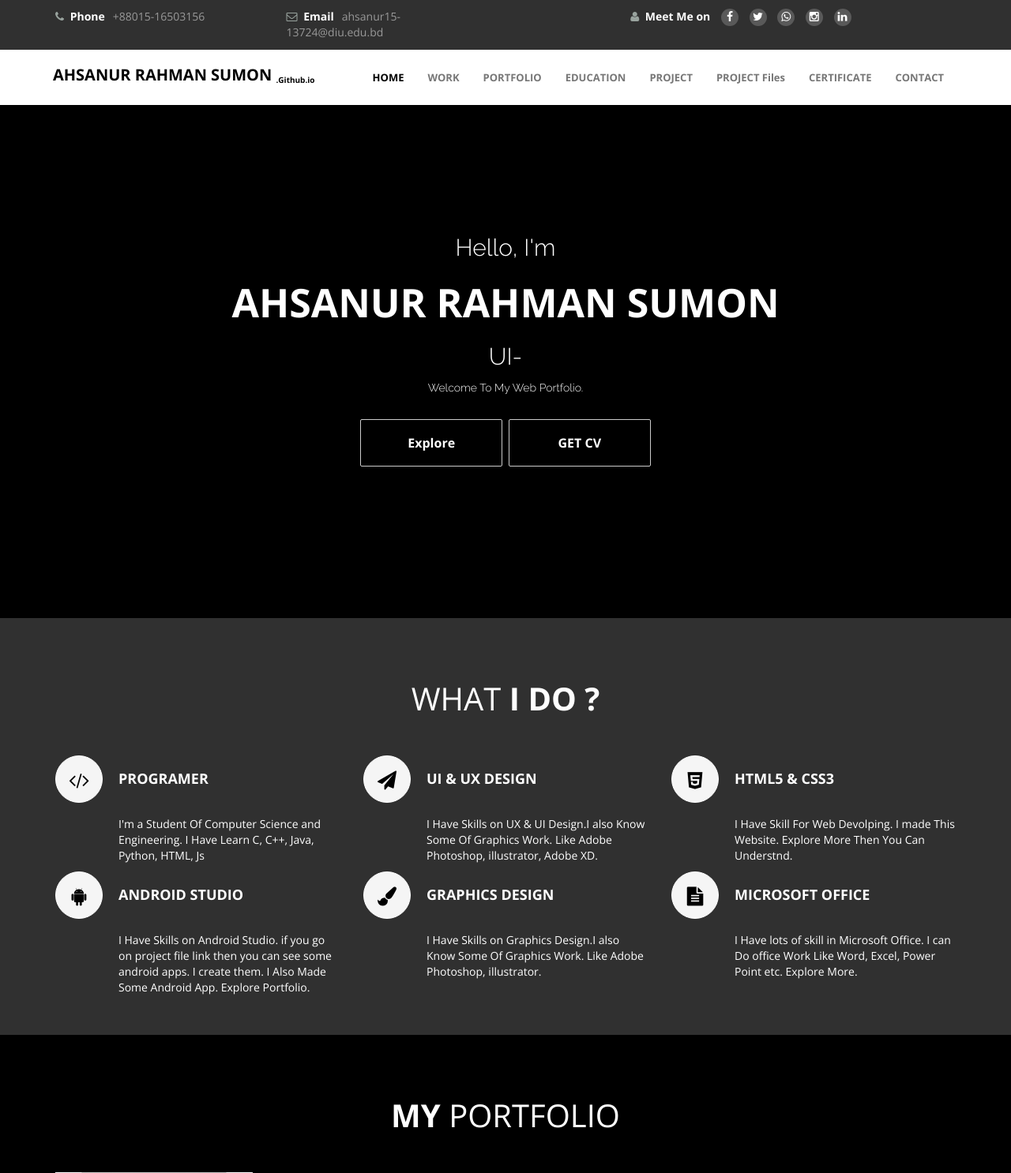
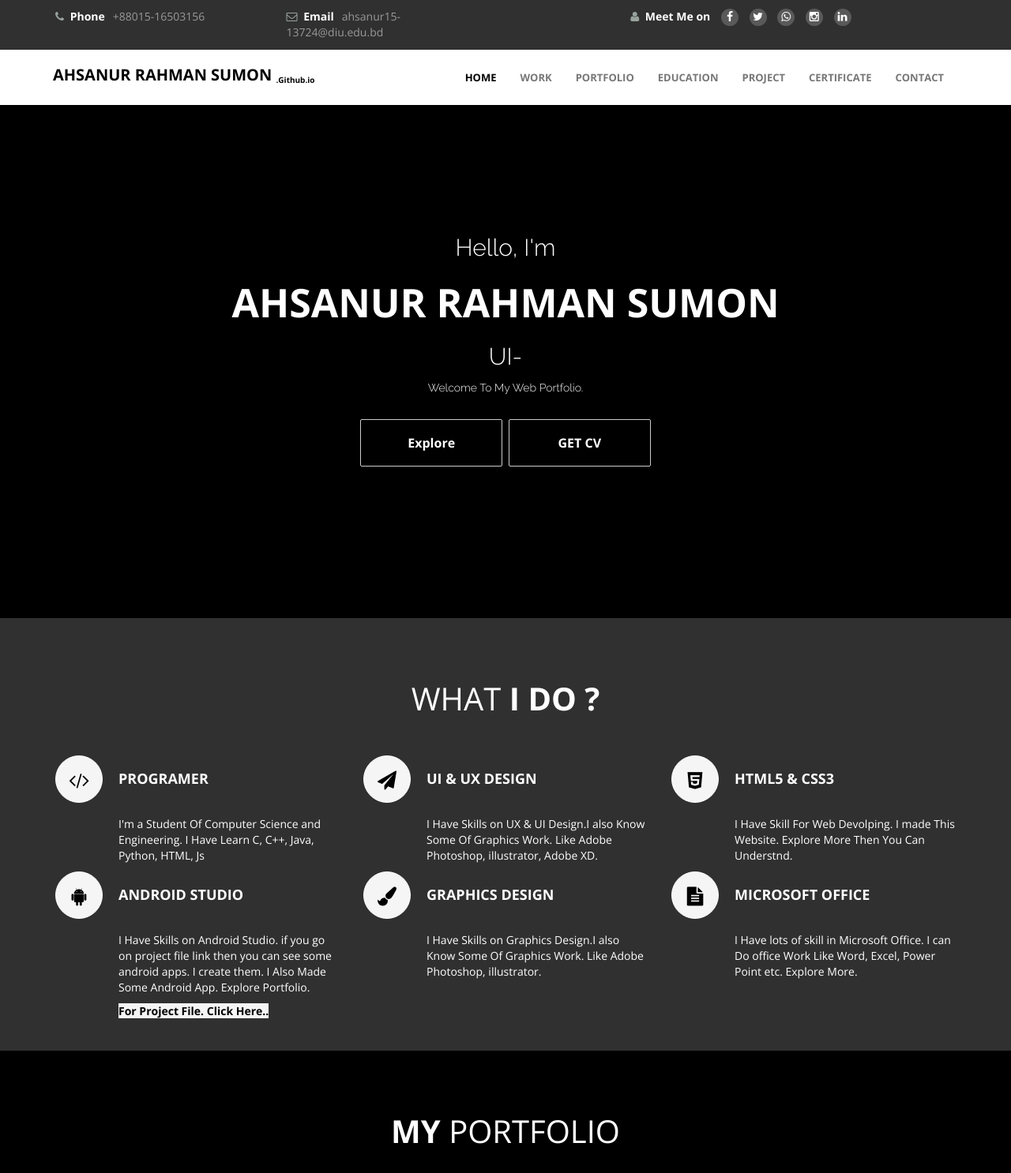
Before and after one commit to ahsanurrahmansumon/ahsanurrahmansumon.github.io, a PHP site: page / in a window 1280 px wide. Shown: the top 1486 px of the page at 79% size. Run offline with PHP 8.4, Linux system fonts and the light colour scheme.

Commit message:
Bugs Fixes

```diff
--- a/css/templatemo-style.css
+++ b/css/templatemo-style.css
@@ -8,7 +8,7 @@ body
 	}
 
 a {
-	color: #47C6F8;
+	color: #44494b;
 }
 
 a:hover {
@@ -246,6 +246,17 @@ header .social-icon li a
 /* end home */
 
 /* start about */
+ .link{
+	background: whitesmoke;
+	color: black;
+	font-weight: bold;
+
+ }
+.link:hover{
+	background-color: #000000;
+	color: white;
+}
+
 #work .media-heading-wrapper
 	{
 		padding-bottom: 32px;
--- a/index.html
+++ b/index.html
@@ -89,7 +89,6 @@
 					<li><a href="#portfolio">PORTFOLIO</a></li>
 					<li><a href="#education">EDUCATION</a></li>
 					<li><a href="#project">PROJECT</a></li>
-					<li><a href="/projects/Android-Projects/project-files.html">PROJECT Files</a></li>
 					<li><a href="#certificate">CERTIFICATE</a></li>
 					<li><a href="#contact">CONTACT</a></li>
 			</div>
@@ -191,6 +190,7 @@
 						<div class="media-body">
 							<p>I Have Skills on Android Studio. if you go on project file link then you can see some android apps. I create them. I Also Made Some Android App.
 								Explore Portfolio.</p>
+								<a class="link" href="/projects/Android-Projects/Android-project-files.html">For Project File. Click Here.. </a>
 						</div>
 					</div>
 				</div>
```
Also changed, not shown: projects/Android-Projects/Android-project-files.html (renamed from projects/Android-Projects/project-files.html).
